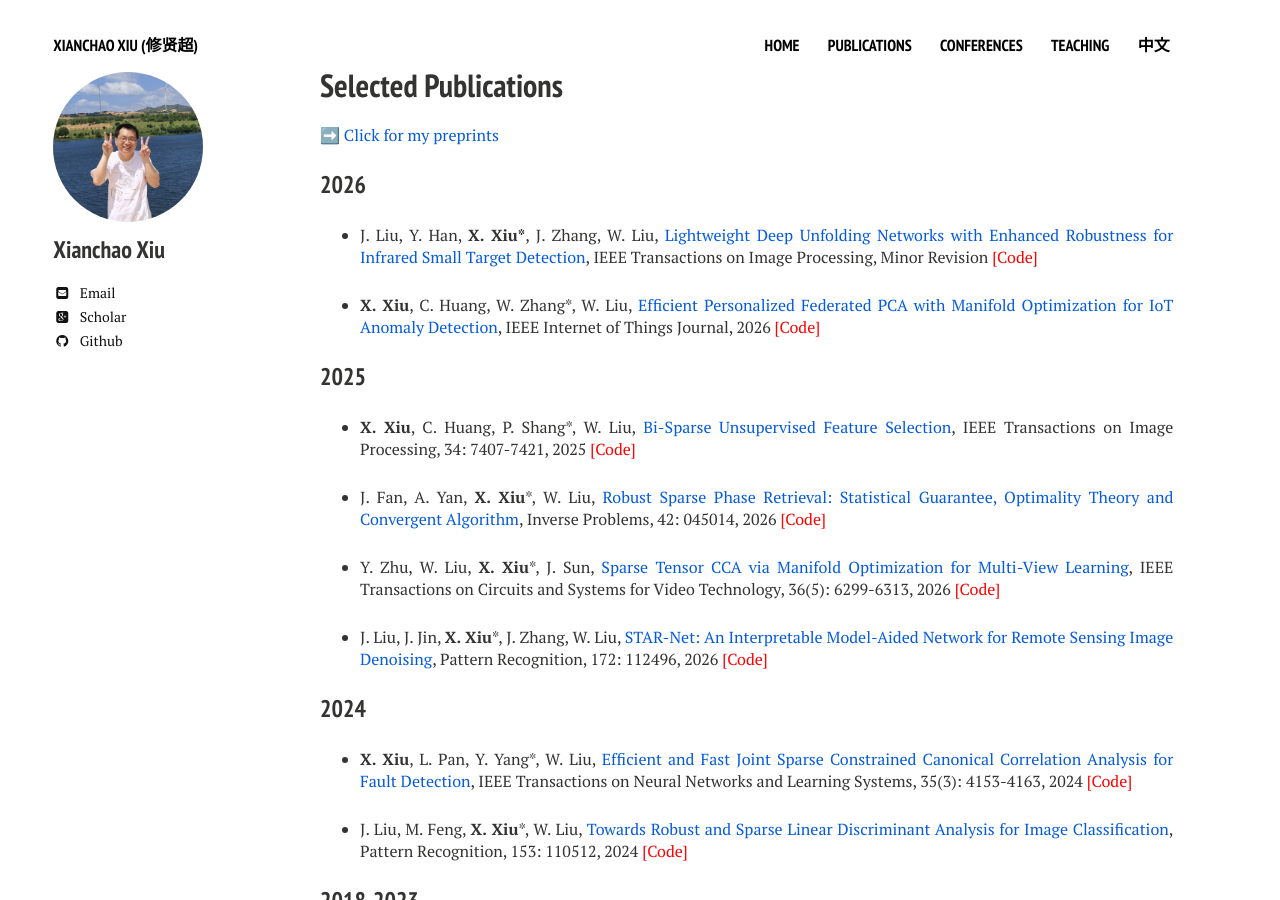
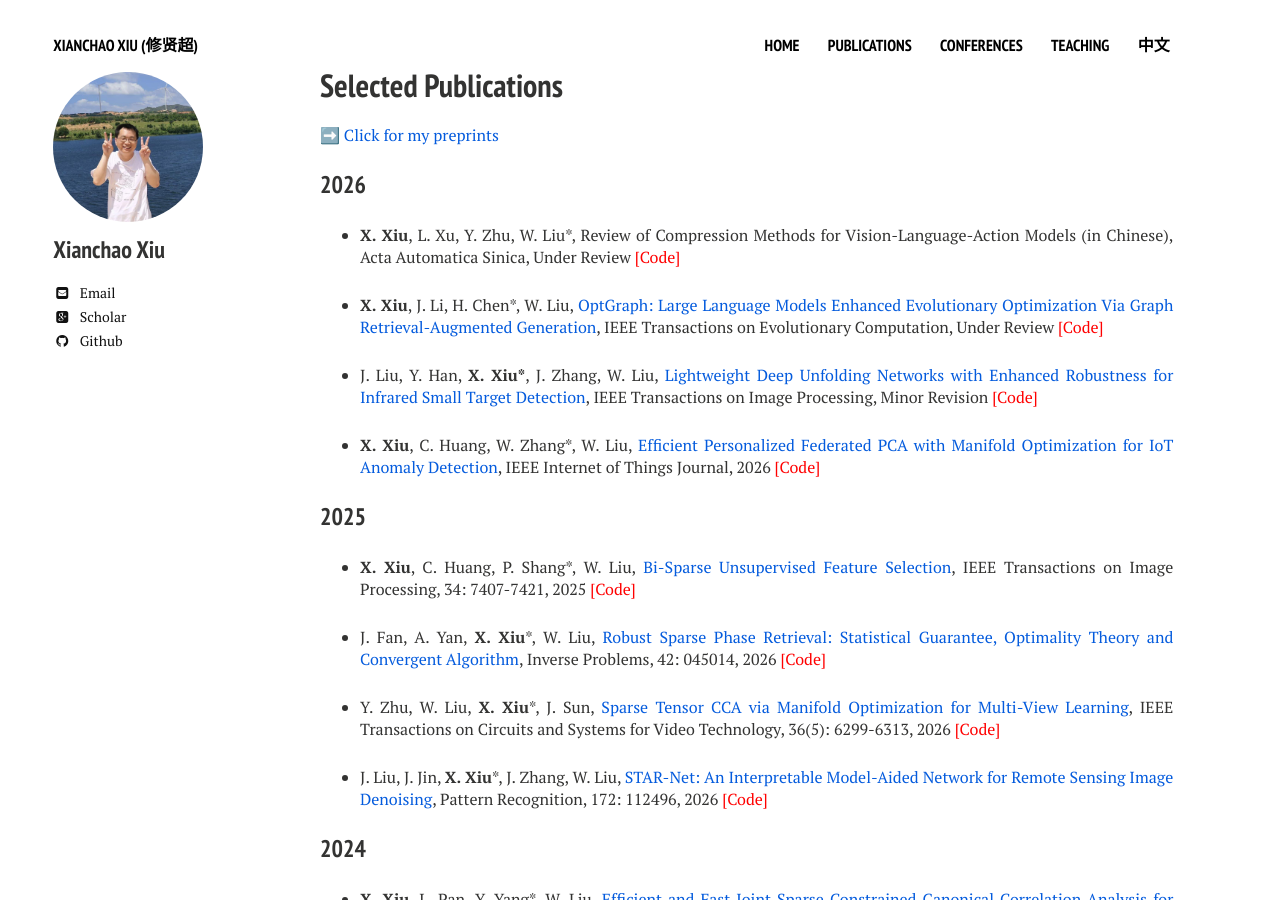
Before and after one commit to xianchaoxiu/xianchaoxiu.github.io, a Jekyll site: the page built from publications/index.md, in a window 1280 px wide and 900 px high. Built offline with Jekyll 4.4.1, drawn with Linux system fonts in a browser that asks for light colours; nearby versions of some CDN libraries.

Commit message:
Update index.md

```diff
--- a/publications/index.md
+++ b/publications/index.md
@@ -12,6 +12,10 @@ share: false
 
 
 ### 2026
+
+* <b>X. Xiu</b>, L. Xu, Y. Zhu, W. Liu*, Review of Compression Methods for Vision-Language-Action Models (in Chinese), Acta Automatica Sinica, Under Review  <a href="https://github.com/xianchaoxiu/COM4VLA" class="textlink" target="_blank" style="color: red;">[Code]</a>
+
+* <b>X. Xiu</b>, J. Li, H. Chen*, W. Liu, <a href="https://arxiv.org/abs/2607.27918" class="textlink" target="_blank">OptGraph: Large Language Models Enhanced Evolutionary Optimization Via Graph Retrieval-Augmented Generation</a>, IEEE Transactions on Evolutionary Computation, Under Review <a href="https://github.com/xianchaoxiu/OptGraph" class="textlink" target="_blank" style="color: red;">[Code]</a>
 
 * J. Liu, Y. Han, <b>X. Xiu*</b>, J. Zhang, W. Liu, <a href="https://arxiv.org/abs/2509.08205" class="textlink" target="_blank">Lightweight Deep Unfolding Networks with Enhanced Robustness for Infrared Small Target Detection</a>, IEEE Transactions on Image Processing, Minor Revision <a href="https://github.com/xianchaoxiu/L-RPCANet" class="textlink" target="_blank" style="color: red;">[Code]</a>
 
```
